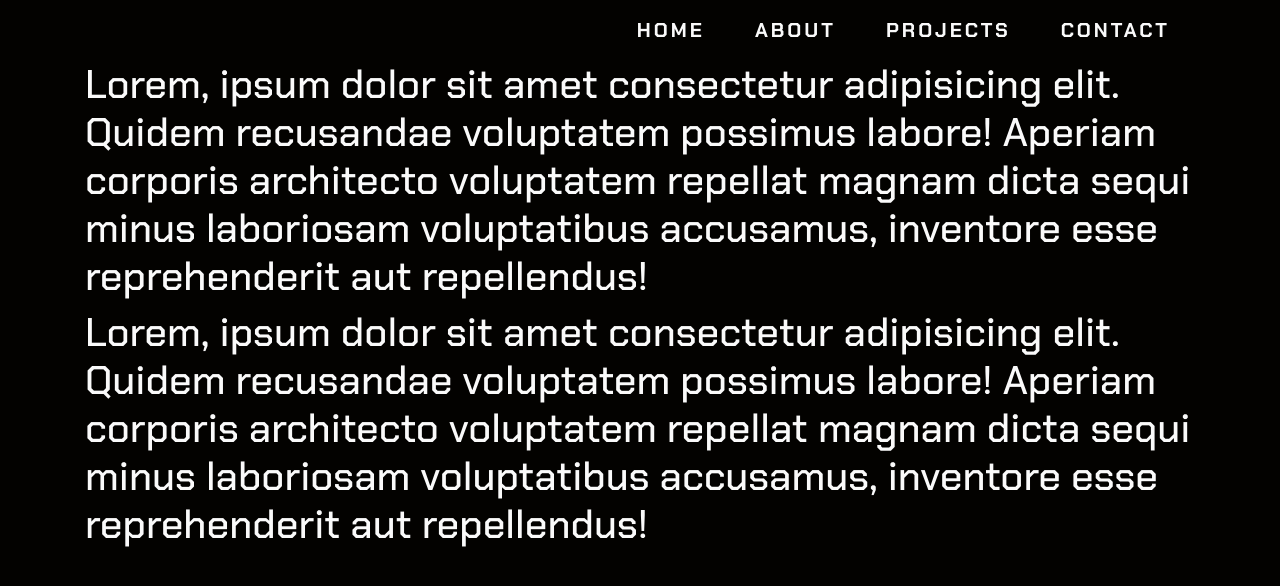
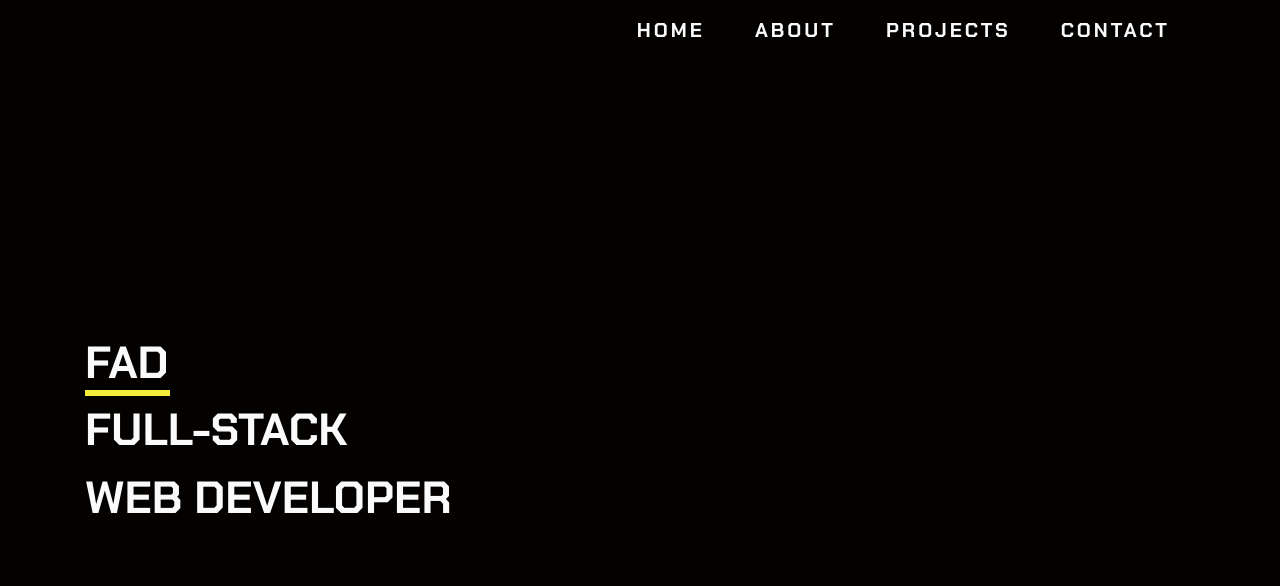
Before and after one commit to hoggir/Portofolio, a React (Create React App) app: page / in a window 1280 px wide. Shown: the top 586 px of the page. Built offline with nearby package versions, Linux system fonts and the light colour scheme.

Commit message:
first-commit

```diff
--- /dev/null
+++ b/src/component/v2/Jumbotron/index.css
@@ -0,0 +1,26 @@
+.v2jumbotron-item {
+    display: block;
+}
+
+.v2jumbotron-item span {
+    font-size: 45px;
+    text-transform: uppercase;
+    color: var(--white-main-text);
+    font-weight: 700;
+}
+
+.v2jumbotron-name {
+    display: inline-block;
+    position: relative;
+}
+
+.v2jumbotron-name::after {
+    content: '';
+    position: absolute;
+    min-width: 0%;
+    width: 100%;
+    height: 6px;
+    background-color: var(--yellow-accent);
+    bottom: 0;
+    left: 0;
+}
--- /dev/null
+++ b/src/component/v2/Jumbotron/index.jsx
@@ -0,0 +1,28 @@
+import React from "react";
+import Typewriter from "typewriter-effect";
+import "./index.css";
+
+export default function V2jumbotron() {
+  return (
+    <div className="v2jumbotron-item">
+      <div className="v2jumbotron-name">
+        <span>
+          <Typewriter
+            options={{
+              strings: ["fadel giras"],
+              autoStart: true,
+              loop: true,
+              cursor: "",
+            }}
+          />
+        </span>
+      </div>
+      <div>
+        <span>full-stack</span>
+      </div>
+      <div>
+        <span>web developer</span>
+      </div>
+    </div>
+  );
+}
--- a/src/pages/v1/Home/index.css
+++ b/src/pages/v1/Home/index.css
@@ -9,7 +9,7 @@
 }
 
 .container {
-    max-width: 1100px;
+    max-width: 1200px;
     width: 100%;
     margin: auto;
 }
--- a/src/pages/v2/Home/index.css
+++ b/src/pages/v2/Home/index.css
@@ -14,7 +14,6 @@
   background: var(--dark-bg);
   min-height: 100vh;
   display: block;
-  padding: 60px 30px 30px 30px;
 }
 
 .v2home {
@@ -26,7 +25,6 @@
 }
 
 .navbar {
-
   height: 60px;
   width: 100%;
   position: fixed;
@@ -129,6 +127,13 @@
   justify-content: center;
 }
 
+.v2jumbotron {
+  padding-top: 60px;
+  min-height: 100vh;
+  display: flex;
+  align-items: center;
+}
+
 
 
 @media screen and (max-width: 500px) {
--- a/src/pages/v2/Home/index.jsx
+++ b/src/pages/v2/Home/index.jsx
@@ -1,5 +1,5 @@
 import React, { useState } from "react";
-import Container from "react-bootstrap/Container";
+import V2jumbotron from "../../../component/v2/Jumbotron";
 import "./index.css";
 
 function V2Home() {
@@ -12,7 +12,7 @@ function V2Home() {
         <span></span>
       </div>
       <div className={isOpen ? "navbar-collapse" : "navbar"}>
-        <Container>
+        <div className="container">
           <div className="navbar-menu">
             <div className="navbar-item">
               <a href="#homr">Home</a>
@@ -21,23 +21,14 @@ function V2Home() {
               <a href="#ct">Contact</a>
             </div>
           </div>
-        </Container>
+        </div>
       </div>
       <div className="v2home v2section">
-        <Container>
-          <h1>
-            Lorem, ipsum dolor sit amet consectetur adipisicing elit. Quidem
-            recusandae voluptatem possimus labore! Aperiam corporis architecto
-            voluptatem repellat magnam dicta sequi minus laboriosam voluptatibus
-            accusamus, inventore esse reprehenderit aut repellendus!
-          </h1>
-          <h1>
-            Lorem, ipsum dolor sit amet consectetur adipisicing elit. Quidem
-            recusandae voluptatem possimus labore! Aperiam corporis architecto
-            voluptatem repellat magnam dicta sequi minus laboriosam voluptatibus
-            accusamus, inventore esse reprehenderit aut repellendus!
-          </h1>
-        </Container>
+        <div className="container">
+          <div className="v2jumbotron">
+            <V2jumbotron />
+          </div>
+        </div>
       </div>
     </div>
   );
```
